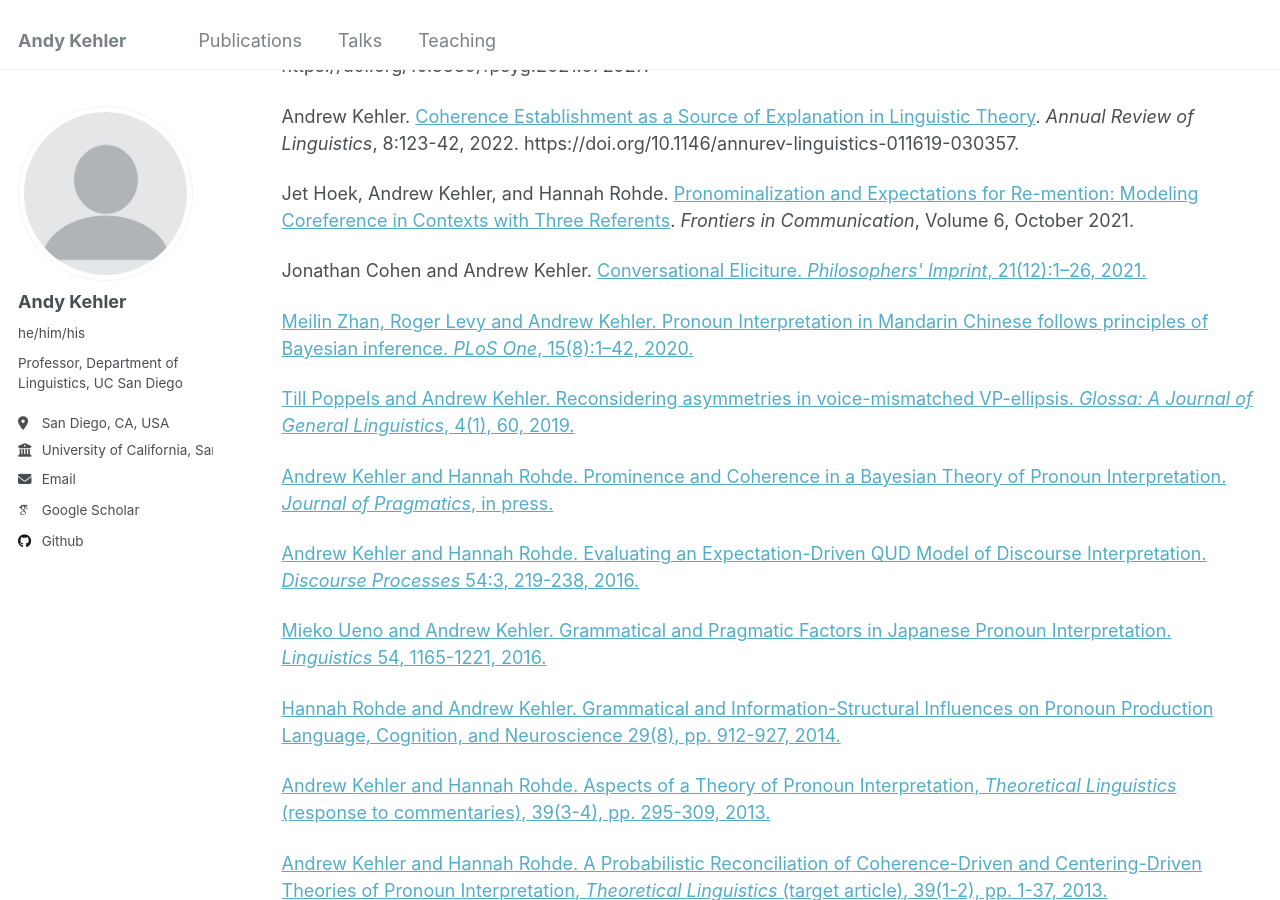
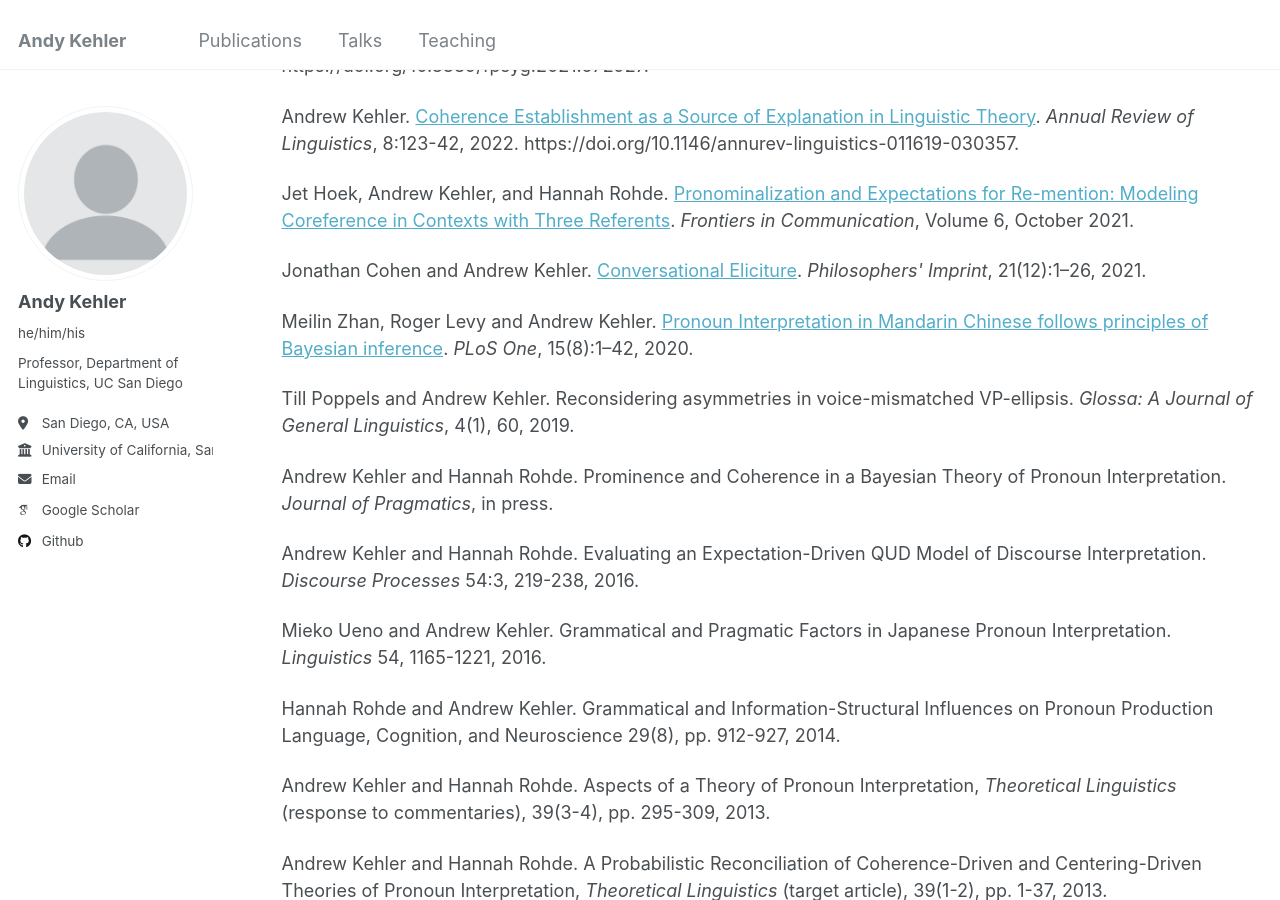
Before and after one commit to akehler/akehler.github.io, a Jekyll site: the page built from _pages/publications.html, in a window 1280 px wide and 900 px high, scrolled down 460 px. Built offline with Jekyll 4.4.1, drawn with Linux system fonts in a browser that asks for light colours; some web fonts are replaced; part of the change alters nothing that is shown.

```diff
--- a/_pages/publications.html
+++ b/_pages/publications.html
@@ -53,14 +53,14 @@ Jet Hoek, Andrew Kehler, and Hannah Rohde. <a href="https://www.frontiersin.org/
 
 Jonathan Cohen and Andrew Kehler.
 <a href="https://quod.lib.umich.edu/p/phimp/3521354.0021.012/--conversational-eliciture?view=image">
-	Conversational Eliciture. <i>Philosophers' Imprint</i>, 21(12):1–26, 2021.
+	Conversational Eliciture</a>. <i>Philosophers' Imprint</i>, 21(12):1–26, 2021.
 
 <p><p>
 
 
-Meilin Zhan, Roger Levy and Andrew Kehler. Pronoun
+Meilin Zhan, Roger Levy and Andrew Kehler. <a href="https://journals.plos.org/plosone/article?id=10.1371/journal.pone.0237012">Pronoun
 Interpretation in Mandarin Chinese follows principles of Bayesian
-inference. <i>PLoS One</i>, 15(8):1–42, 2020.
+inference</a>. <i>PLoS One</i>, 15(8):1–42, 2020.
 
 <p><p>
 Till Poppels and Andrew Kehler. Reconsidering asymmetries in
```
